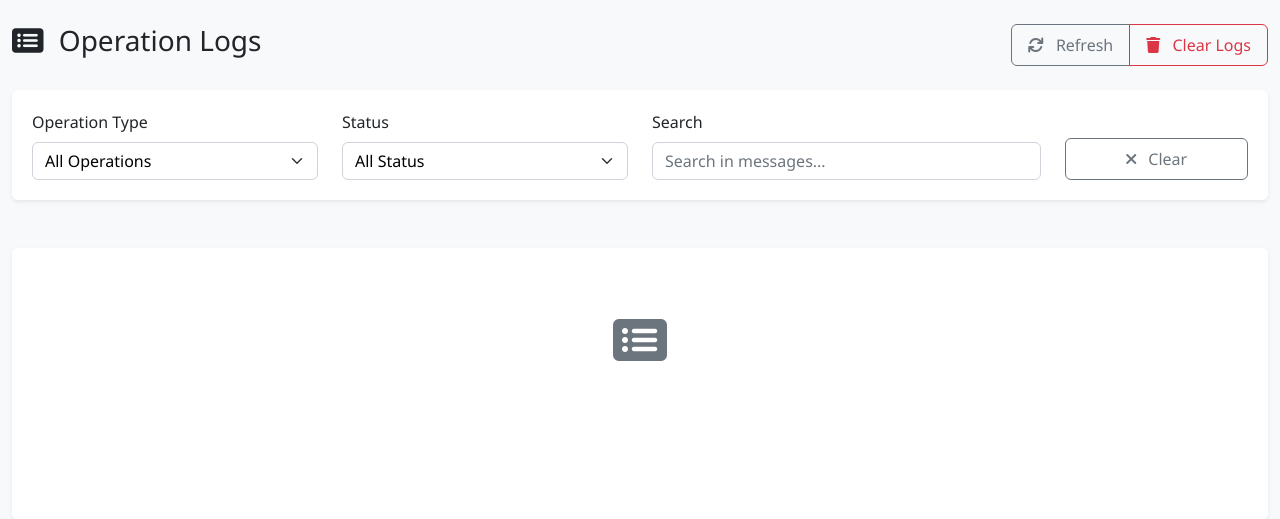
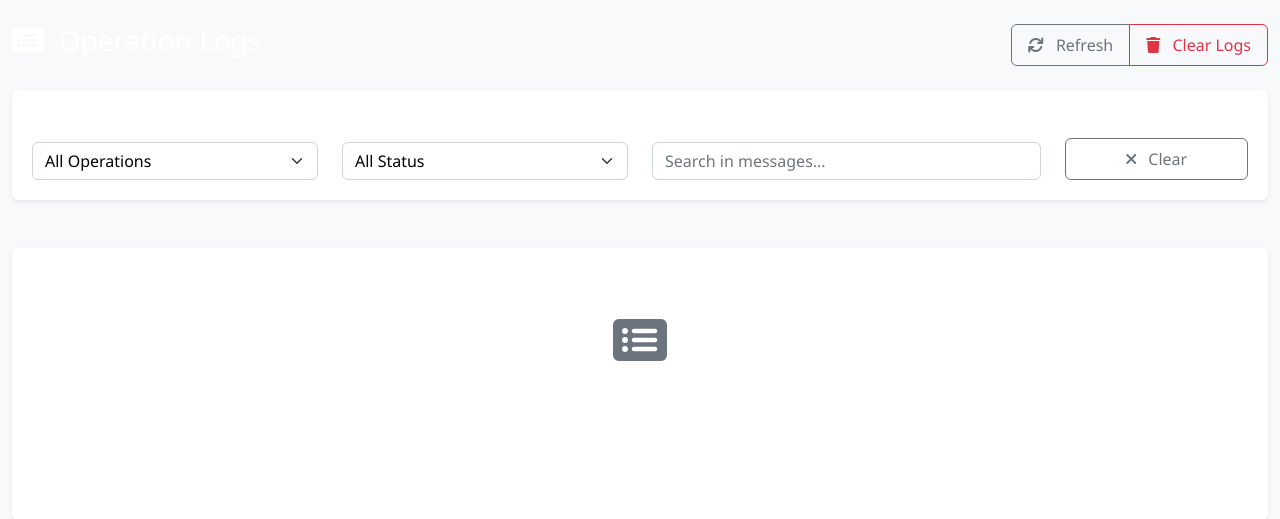
Before and after one commit to autocme/GitHubSyncer, a FastAPI app: page /logs in a window 1280 px wide. Shown: the part 56-575 px from the top of the page. Run offline with FastAPI, Linux system fonts and the light colour scheme; data that the repository does not hold is empty; some libraries are stand-ins or nearby versions.

Commit message:
Improve the appearance of the logs page by making text easier to read
Updates CSS to ensure text on the logs page is visible by setting the text color to white.

Replit-Commit-Author: Agent
Replit-Commit-Session-Id: 81020490-1d8f-4cdc-b6c6-6264b5e32497
Replit-Commit-Screenshot-Url: https://storage.googleapis.com/screenshot-production-us-central1/cdfa8a9c-8230-4bc3-8ffe-25c604220de9/d2bd0b75-d5f2-485b-a615-2372da5d7471.jpg

```diff
--- a/static/style.css
+++ b/static/style.css
@@ -218,6 +218,25 @@ input[type="text"]:focus, input[type="password"]:focus, input[type="email"]:focu
 /* Form labels */
 .modal label {
     color: #000000 !important;
+}
+
+/* Logs page form labels */
+.form-label {
+    color: #ffffff !important;
+}
+
+/* Card titles and headers */
+.card-header h5 {
+    color: #ffffff !important;
+}
+
+.card-header h6 {
+    color: #ffffff !important;
+}
+
+/* Page headings */
+h1, h2, h3 {
+    color: #ffffff !important;
 }
 
 /* Specific text elements that need color fixes */
```
